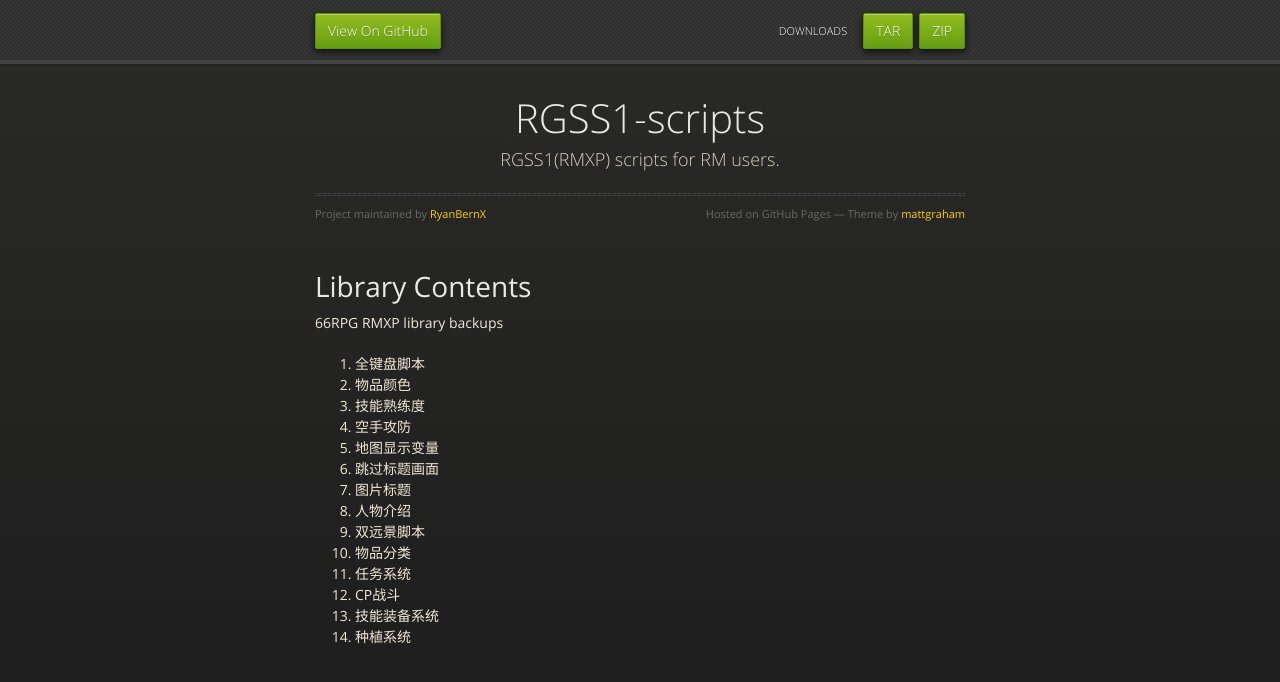
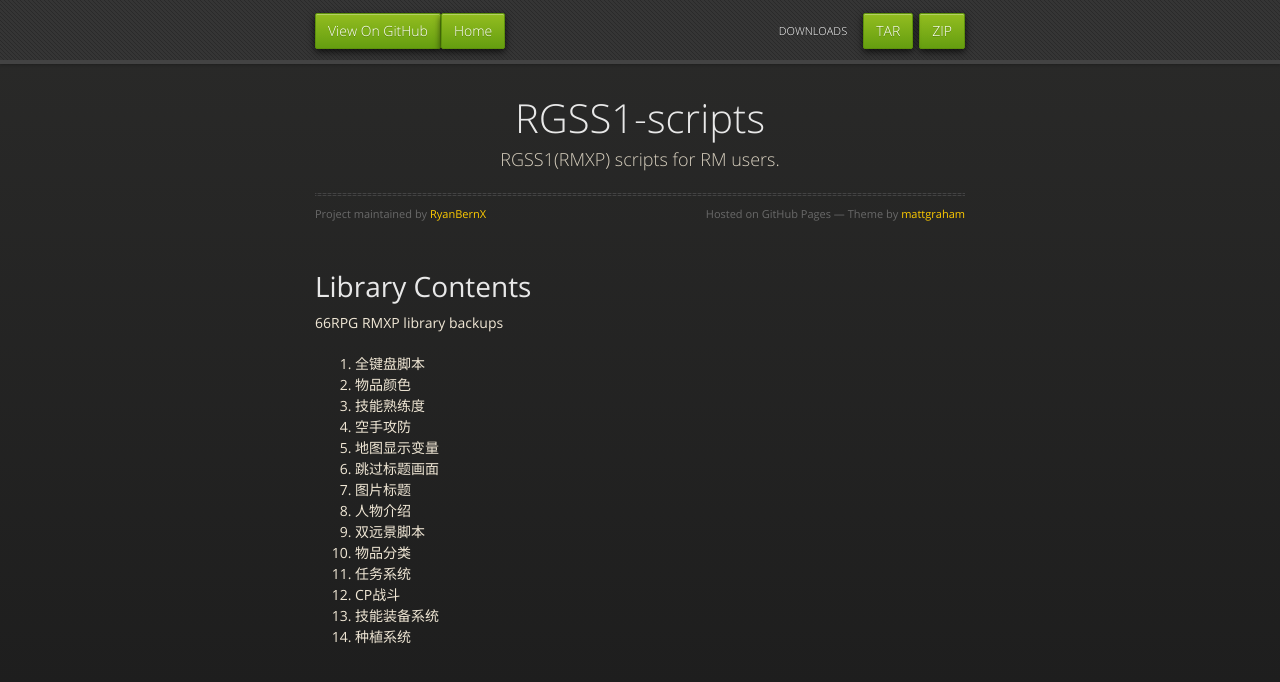
Before and after one commit to RyanBernX/RGSS1-Scripts, a plain HTML site: page pages/lib_index.html in a window 1280 px wide. Drawn offline with nearby package versions, Linux system fonts and the light colour scheme.

Commit message:
Update lib_index.html

```diff
--- a/pages/lib_index.html
+++ b/pages/lib_index.html
@@ -21,6 +21,7 @@
       <div id="header">
         <nav>
           <li class="fork"><a href="https://github.com/RyanBernX/RGSS1-Scripts">View On GitHub</a></li>
+          <li class="fork"><a href="http://ryanbernx.github.io/RGSS1-Scripts/">Home</a></li>
           <li class="downloads"><a href="https://github.com/RyanBernX/RGSS1-Scripts/zipball/gh-pages">ZIP</a></li>
           <li class="downloads"><a href="https://github.com/RyanBernX/RGSS1-Scripts/tarball/gh-pages">TAR</a></li>
           <li class="title">DOWNLOADS</li>
```
